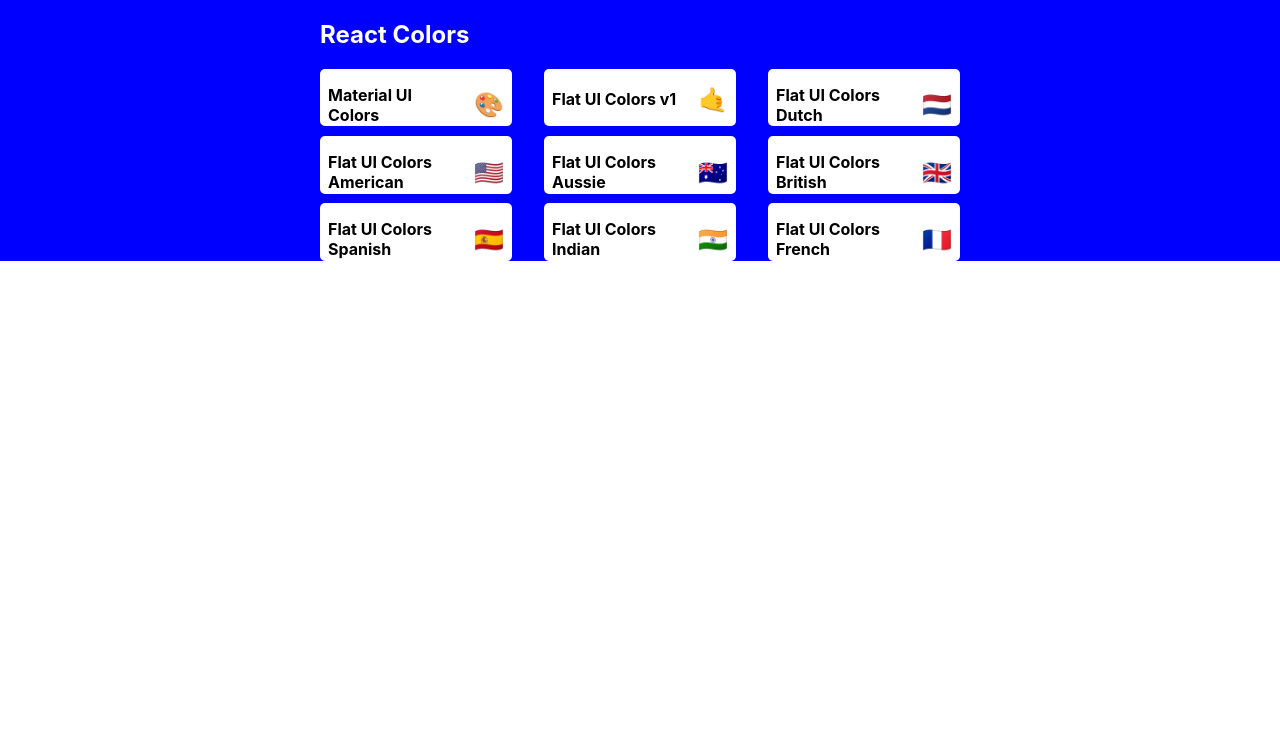
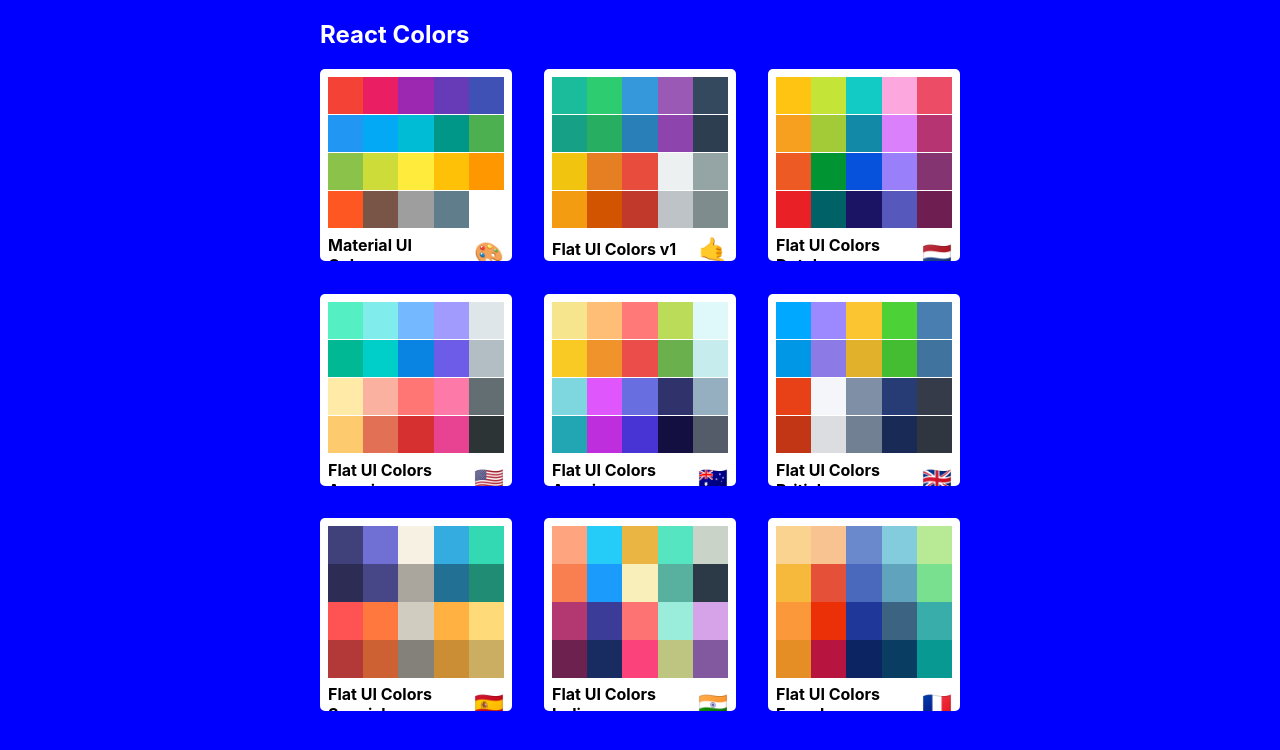
Before and after one commit to sheen4n/react-colors, a React (Create React App) app: page / in a window 1280 px wide. Shown: the top 750 px of the page. Built offline with nearby package versions, Linux system fonts and the light colour scheme.

Commit message:
Finish Styling MiniPalette

```diff
--- a/src/MiniPalette.js
+++ b/src/MiniPalette.js
@@ -13,7 +13,9 @@
     }
   },
   colors: {
-    backgroundColor: 'grey'
+    backgroundColor: 'white',
+    height: '150px',
+    width: '100%'
   },
   title: {
     display: 'flex',
@@ -28,13 +30,29 @@
   emoji: {
     marginLeft: '0.5rem',
     fontSize: '1.5rem'
+  },
+  miniColor: {
+    height: '25%',
+    width: '20%',
+    display: 'inline-block',
+    margin: '0 auto',
+    position: 'relative',
+    marginBottom: '-3.5px'
   }
 };
 
 const MiniPalette = ({ classes, ...palette }) => {
   return (
     <div className={classes.root}>
-      <div className={classes.colors} />
+      <div className={classes.colors}>
+        {palette.colors.map(color => (
+          <div
+            className={classes.miniColor}
+            style={{ backgroundColor: color.color }}
+            key={color.name}
+          ></div>
+        ))}
+      </div>
       <h5 className={classes.title}>
         {palette.paletteName}
         <span className={classes.emoji}>{palette.emoji}</span>
--- a/src/PaletteList.js
+++ b/src/PaletteList.js
@@ -6,7 +6,7 @@
 const styles = {
   root: {
     backgroundColor: 'blue',
-    height: '100%',
+    height: '100vh',
     display: 'flex',
     alignItems: 'flex-start',
     justifyContent: 'center'
```
